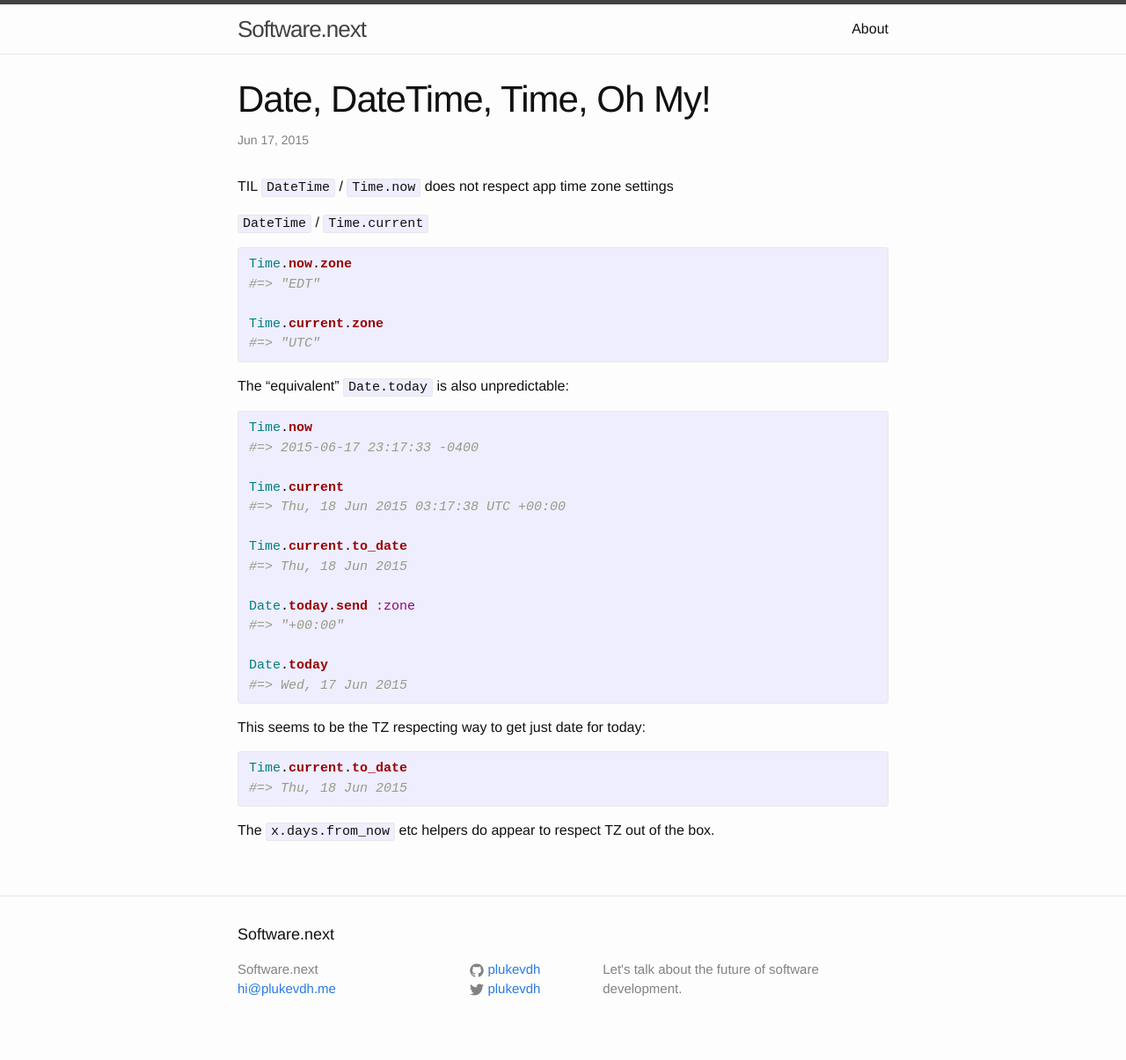
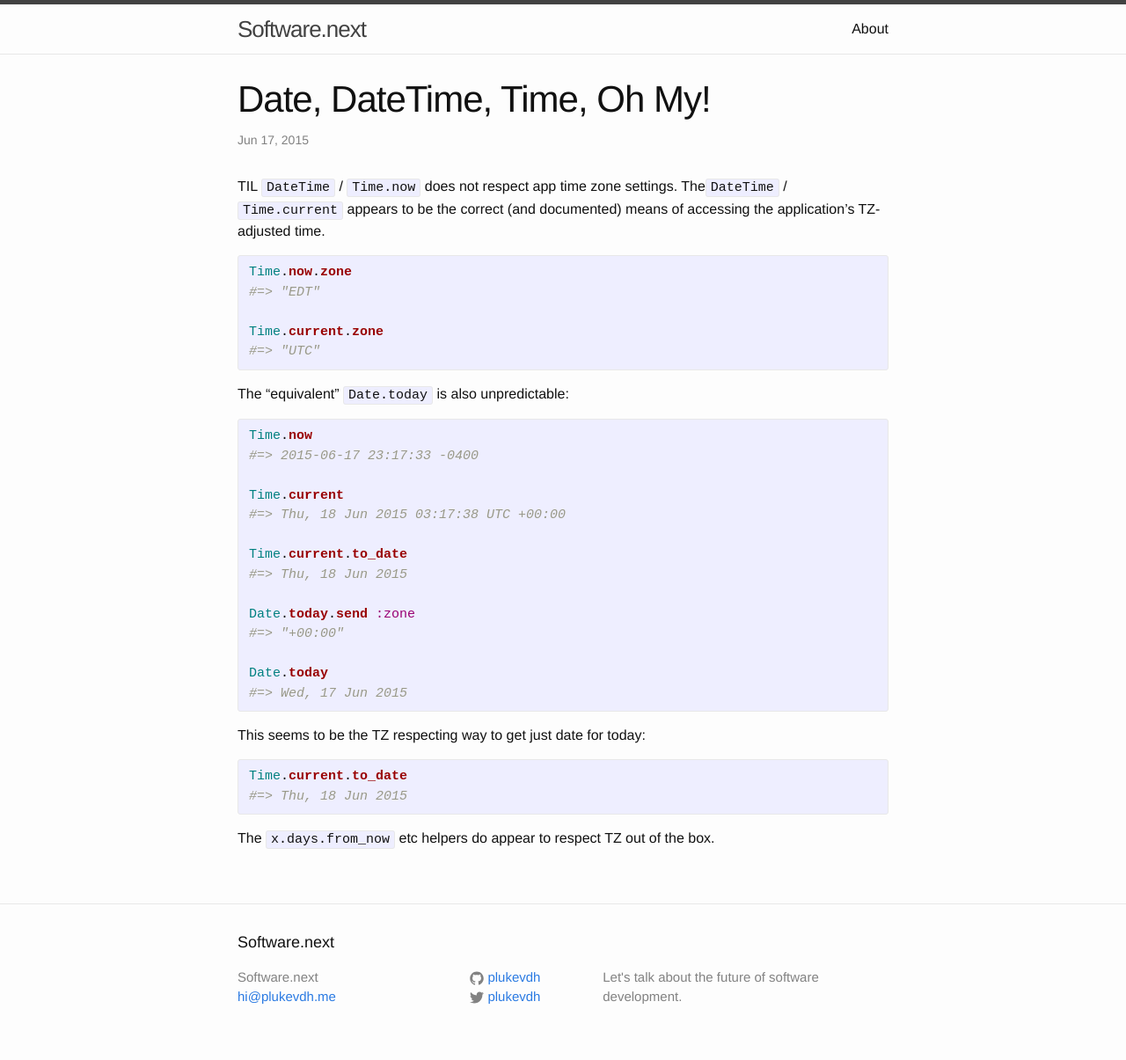
Before and after one commit to plukevdh/plukevdh.github.io, a Jekyll site: the page built from _posts/2015-06-17-date-datetime-time-oh-my.md, in a window 1280 px wide. Shown: the whole page at 88% size. Built offline with Jekyll 4.4.1, drawn with Linux system fonts in a browser that asks for light colours.

Commit message:
fix wording

```diff
--- a/_posts/2015-06-17-date-datetime-time-oh-my.md
+++ b/_posts/2015-06-17-date-datetime-time-oh-my.md
@@ -5,9 +5,7 @@ date:   2015-06-17 23:25:35
 categories: ruby, code, quirks, TIL
 ---
 
-TIL `DateTime` / `Time.now` does not respect app time zone settings
-
-`DateTime` / `Time.current`
+TIL `DateTime` / `Time.now` does not respect app time zone settings. The`DateTime` / `Time.current` appears to be the correct (and documented) means of accessing the application's TZ-adjusted time.
 
 {% highlight ruby %}
 Time.now.zone
```
